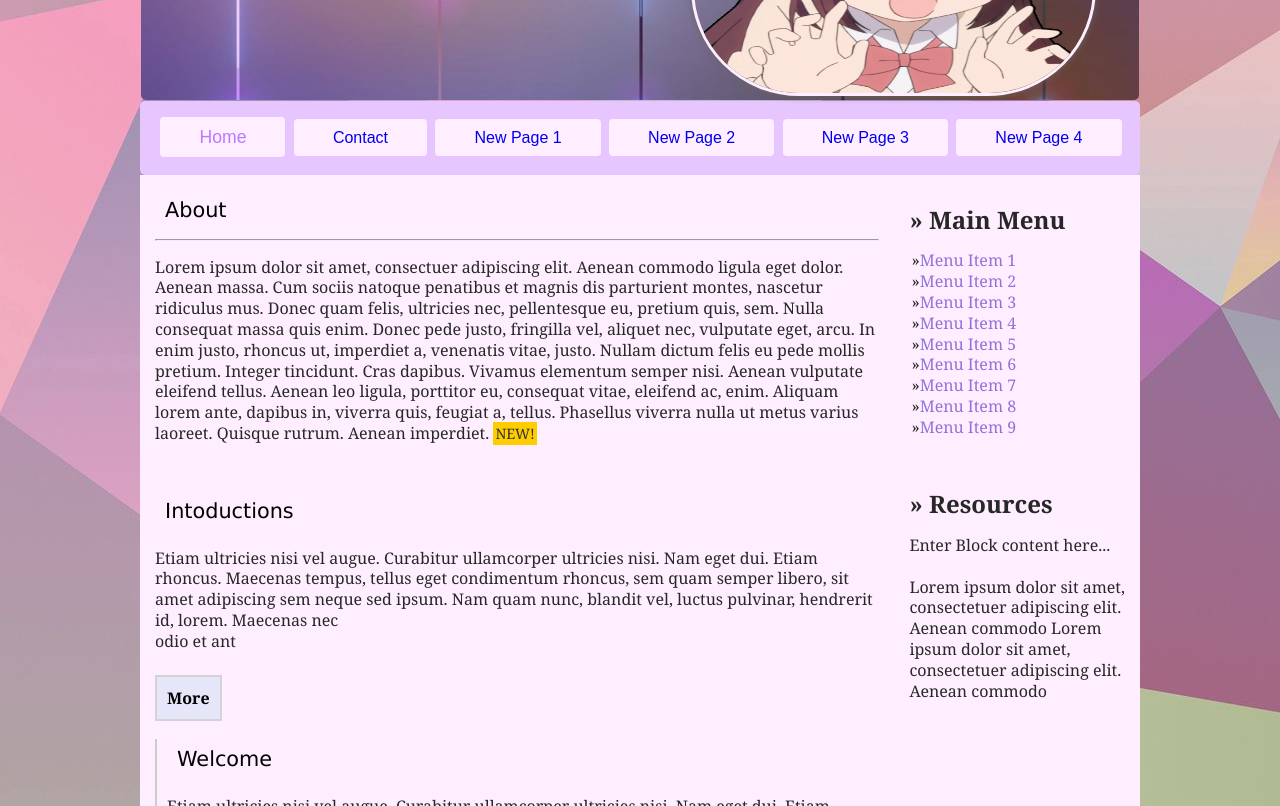
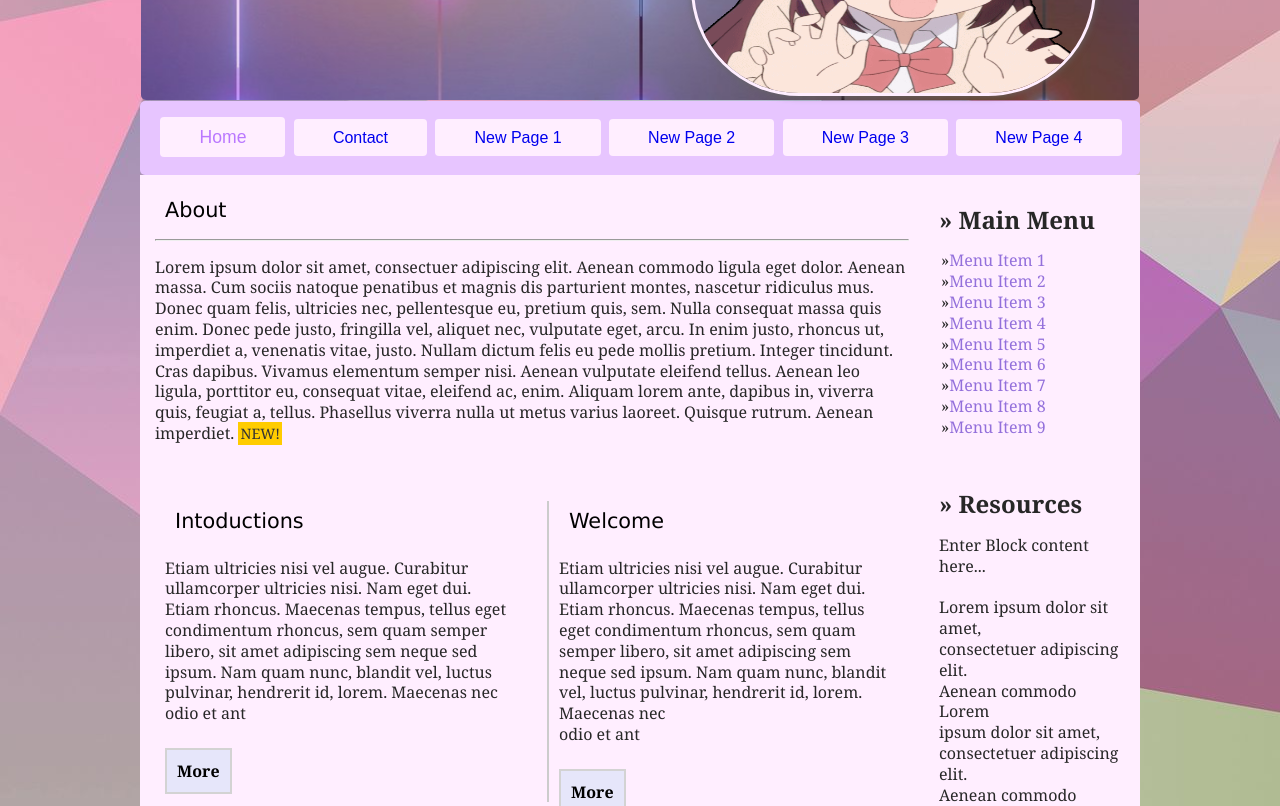
Before and after one commit to arseniy94/my-first-site, a plain HTML site: page index.html in a window 1280 px wide. Shown: the part 146-952 px from the top of the page. Drawn offline with Linux system fonts and the light colour scheme.

Commit message:
Добавил №10, справился!

```diff
--- a/index.html
+++ b/index.html
@@ -27,41 +27,8 @@
         </ul>
       </nav>
 
-      <main>
-        <aside class="self-container aside">
-          <div class="text">
-            <div class="aside-menu">
-              <h2>&#187; Main Menu</h2>
-              <ul>
-                <li><a href="#">Menu Item 1</a></li>
-                <li><a href="#">Menu Item 2</a></li>
-                <li><a href="#">Menu Item 3</a></li>
-                <li><a href="#">Menu Item 4</a></li>
-                <li><a href="#">Menu Item 5</a></li>
-                <li><a href="#">Menu Item 6</a></li>
-                <li><a href="#">Menu Item 7</a></li>
-                <li><a href="#">Menu Item 8</a></li>
-                <li><a href="#">Menu Item 9</a></li>
-              </ul>
-              <br />
-            </div>
-
-            <div class="aside-resources">
-              <h2>&#187; Resources</h2>
-              <p>
-                Enter Block content here...<br /><br />
-                Lorem ipsum dolor sit amet,<br />
-                consectetuer adipiscing elit.<br />
-                Aenean commodo Lorem<br />
-                ipsum dolor sit amet,<br />
-                consectetuer adipiscing elit.<br />
-                Aenean commodo<br />
-              </p>
-            </div>
-          </div>
-        </aside>
-
-        <article>
+      <main class="self-container__main">
+        <article class="self-container__article">
           <section class="self-container about">
             <div class="text">
               <h1>About</h1>
@@ -84,7 +51,7 @@
             </div>
           </section>
 
-          <section>
+          <section class="self-container">
             <div class="self-container__section section-first">
               <div class="text">
                 <h1>Intoductions</h1>
@@ -122,6 +89,39 @@
             </div>
           </section>
         </article>
+
+        <aside class="self-container__aside">
+          <div class="text">
+            <div class="aside-menu">
+              <h2>&#187; Main Menu</h2>
+              <ul>
+                <li><a href="#">Menu Item 1</a></li>
+                <li><a href="#">Menu Item 2</a></li>
+                <li><a href="#">Menu Item 3</a></li>
+                <li><a href="#">Menu Item 4</a></li>
+                <li><a href="#">Menu Item 5</a></li>
+                <li><a href="#">Menu Item 6</a></li>
+                <li><a href="#">Menu Item 7</a></li>
+                <li><a href="#">Menu Item 8</a></li>
+                <li><a href="#">Menu Item 9</a></li>
+              </ul>
+              <br />
+            </div>
+
+            <div class="aside-resources">
+              <h2>&#187; Resources</h2>
+              <p>
+                Enter Block content here...<br /><br />
+                Lorem ipsum dolor sit amet,<br />
+                consectetuer adipiscing elit.<br />
+                Aenean commodo Lorem<br />
+                ipsum dolor sit amet,<br />
+                consectetuer adipiscing elit.<br />
+                Aenean commodo<br />
+              </p>
+            </div>
+          </div>
+        </aside>
       </main>
 
       <footer>
--- a/style.css
+++ b/style.css
@@ -47,10 +47,24 @@ li {
   padding: 10px;
 }
 
-.self-container__aside {
+.self-container__main {
+  display: flex;
+  flex-direction: row;
+}
+
+.self-container__article {
+  width: 800px;
 }
 
 .self-container__section {
+  display: flex;
+  flex-flow: row wrap;
+  flex: 1 1 200px;
+  text-align: center;
+  padding: 10px;
+}
+
+.self-container__aside {
   display: flex;
   flex-flow: row wrap;
   flex: 1 1 200px;
@@ -142,11 +156,6 @@ p.about-paragraph:after {
   padding: 2px;
 }
 
-.aside {
-  float: right;
-  flex: 1 6 20%;
-}
-
 .aside-menu ul li a {
   text-align: left;
   background: #ffeeff;
```
Also changed, not shown: contacts.html (+5 -3 lines).
